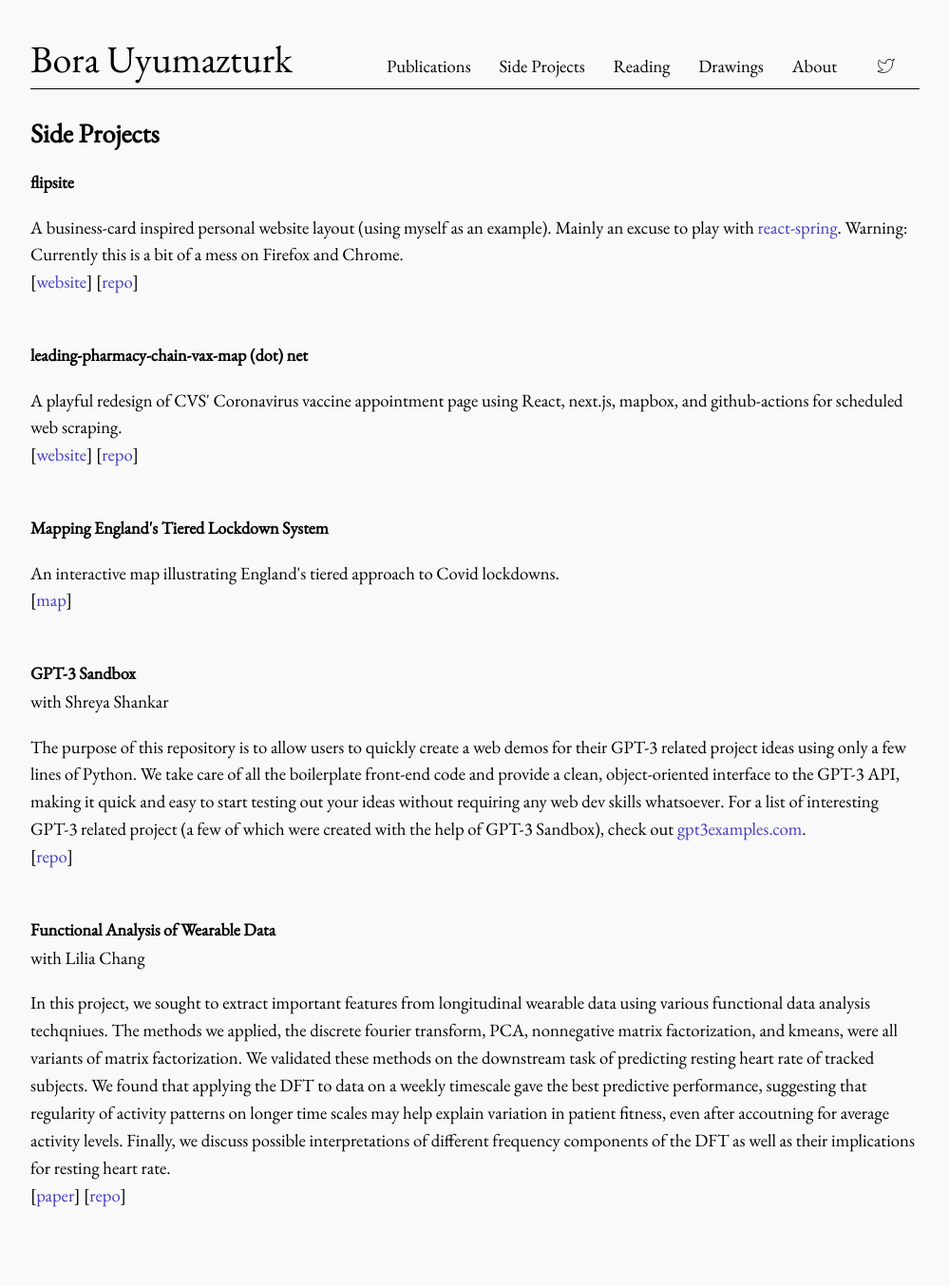
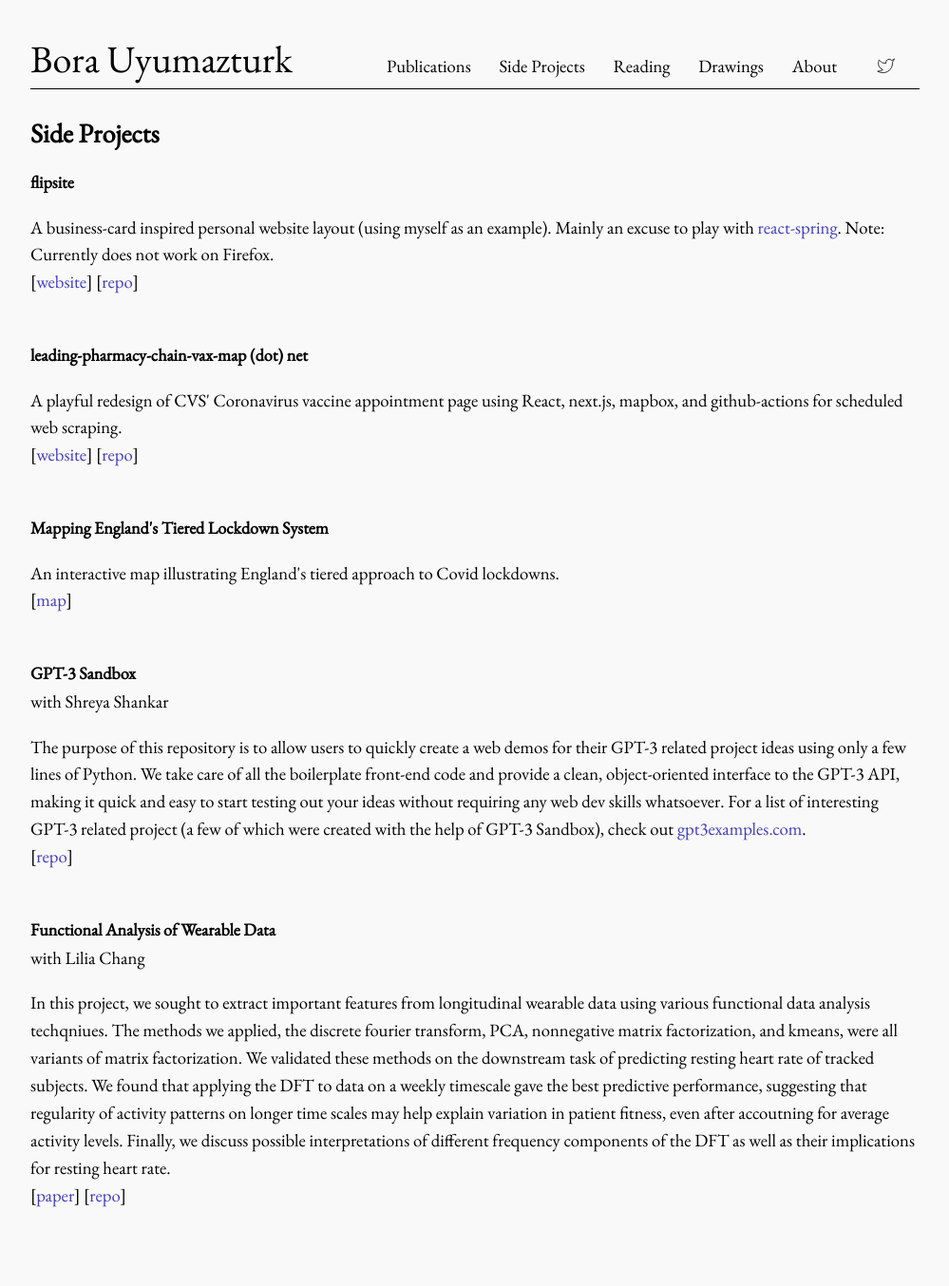
Before and after one commit to bora-uyumazturk/bora-uyumazturk.github.io, a Jekyll site: the page built from side-projects.html, in a window 1280 px wide. Shown: the whole page at 95% size, without its empty margins (140-1139 px from the left). Built offline with Jekyll 4.4.1, drawn with Linux system fonts in a browser that asks for light colours.

Commit message:
Update side-projects.html

```diff
--- a/side-projects.html
+++ b/side-projects.html
@@ -12,7 +12,7 @@ title: Side Projects
     example). Mainly an excuse to play with
     <a href="https://github.com/pmndrs/react-spring" target="_blank"
       >react-spring</a
-    >. Warning: Currently this is a bit of a mess on Firefox and Chrome. <br />[<a
+    >. Note: Currently does not work on Firefox. <br />[<a
       href="https://flipsite.netlify.app/"
       target="_blank"
       >website</a
```
